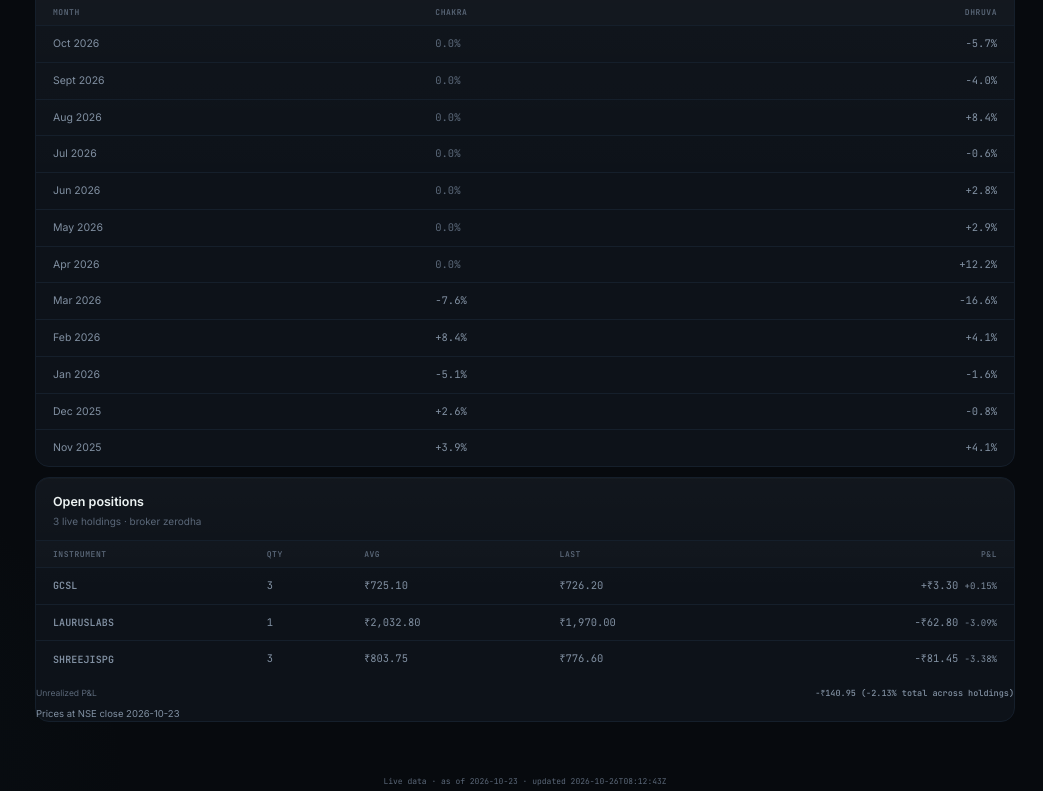
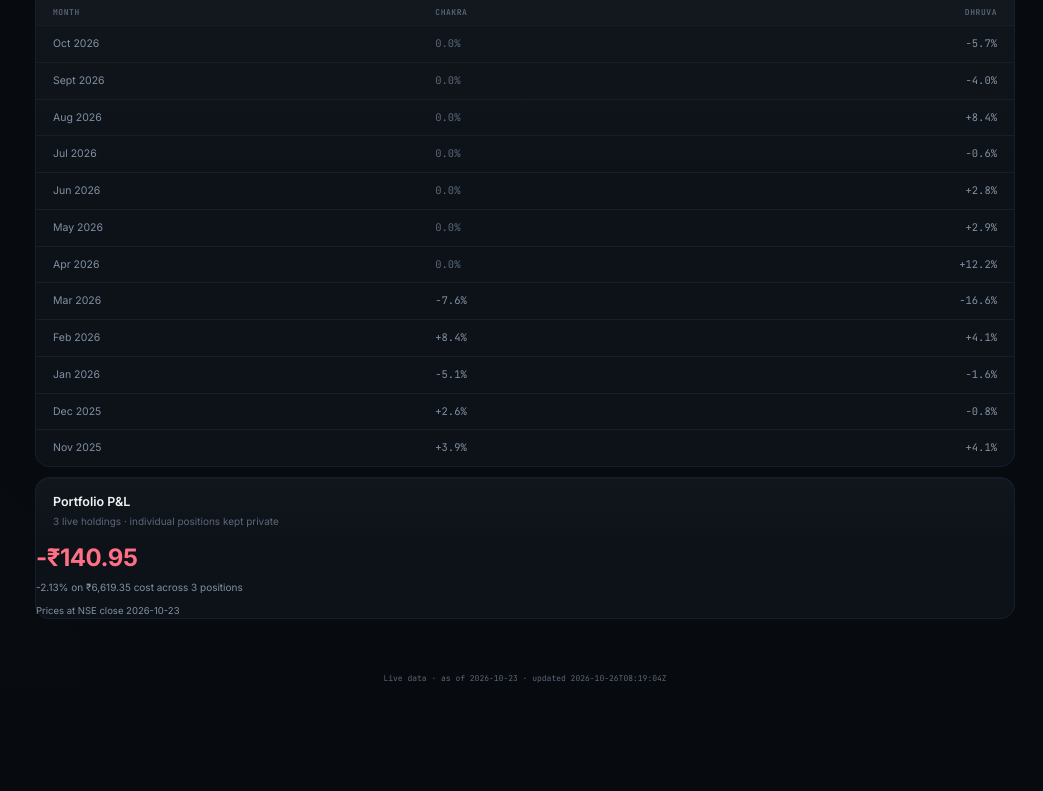
Before and after one commit to gulshan1234g5/trading-dashboard, a React (Vite) app: page / in a window 1280 px wide. Shown: the part 1218-2009 px from the top of the page, without its empty margins (237-1280 px from the left). After the commit the page ends 1906 px from the top, so only its background shows below. Built offline with nearby package versions, Linux system fonts and the light colour scheme.

Commit message:
privacy: holdings table replaced by aggregate Portfolio P&L card

```diff
--- a/public/live.json
+++ b/public/live.json
@@ -1,42 +1,17 @@
 {
-  "generated_at": "2026-10-26T08:12:43Z",
+  "generated_at": "2026-10-26T08:19:04Z",
   "data_asof": "2026-10-23",
   "mode": "REAL",
   "account": {
     "broker": "ZERODHA",
     "cash": 380.65,
-    "holdings": [
-      {
-        "symbol": "GCSL",
-        "qty": 3,
-        "avg": 725.1,
-        "last": 726.2,
-        "pnl": 3.3,
-        "pnl_pct": 0.15,
-        "last_date": "2026-10-23"
-      },
-      {
-        "symbol": "LAURUSLABS",
-        "qty": 1,
-        "avg": 2032.8,
-        "last": 1970.0,
-        "pnl": -62.8,
-        "pnl_pct": -3.09,
-        "last_date": "2026-10-23"
-      },
-      {
-        "symbol": "SHREEJISPG",
-        "qty": 3,
-        "avg": 803.75,
-        "last": 776.6,
-        "pnl": -81.45,
-        "pnl_pct": -3.38,
-        "last_date": "2026-10-23"
-      }
-    ],
+    "holdings": [],
     "n_positions": 3,
+    "cost_basis": 6619.35,
     "unrealized_pnl": -140.95,
-    "equity": 7000.0,
+    "return_pct": -2.13,
+    "equity": 6859.05,
+    "prices_asof": "2026-10-23",
     "capital_floor": 45000,
     "floor_status": "below",
     "capital_plan_note": "Rebuilding toward Rs 45,000 floor: Rs 15,000 slots, flexible monthly deposits before month-end decision"
--- a/src/lib/live.tsx
+++ b/src/lib/live.tsx
@@ -35,8 +35,9 @@ export interface LiveSnapshot {
     broker: string
     cash: number
     holdings: Array<{
-      symbol: string
-      qty: number
+      /** optional: new exports are aggregate-only (rows never emitted) */
+      symbol?: string
+      qty?: number
       /** optional: old live.json exports predate per-position P&L */
       avg?: number
       last?: number
@@ -45,6 +46,9 @@ export interface LiveSnapshot {
       pnl_pct?: number
     }>
     n_positions: number
+    cost_basis?: number
+    return_pct?: number
+    prices_asof?: string
     unrealized_pnl?: number
     equity: number
     capital_floor: number
@@ -92,10 +96,13 @@ export function parseLive(raw: any): LiveSnapshot | null {
   for (const h of a.holdings) {
     if (h === null || typeof h !== 'object') return null
     const o = h as Record<string, unknown>
-    if (typeof o.symbol !== 'string' || typeof o.qty !== 'number') return null
-    if (!optNum(o.avg) || !optNum(o.last) || !optNum(o.pnl) || !optNum(o.pnl_pct)) return null
+    if (o.symbol !== undefined && typeof o.symbol !== 'string') return null
+    if (!optNum(o.qty) || !optNum(o.avg) || !optNum(o.last) || !optNum(o.pnl) || !optNum(o.pnl_pct)) return null
     if (o.last_date !== undefined && typeof o.last_date !== 'string') return null
   }
+  if (a.cost_basis !== undefined && typeof a.cost_basis !== 'number') return null
+  if (a.return_pct !== undefined && typeof a.return_pct !== 'number') return null
+  if (a.prices_asof !== undefined && typeof a.prices_asof !== 'string') return null
 
   const g = raw.gate
   if (g === null || typeof g !== 'object') return null
--- a/src/pages/Overview.tsx
+++ b/src/pages/Overview.tsx
@@ -24,10 +24,10 @@ export function Overview({ navigate }: { navigate: (page: PageId) => void }) {
   const account = live.status === 'ok' ? live.data.account : null
   const gate = live.status === 'ok' ? live.data.gate : null
   const floorPct = account ? Math.min(100, (account.equity / account.capital_floor) * 100) : 0
-  const costBasis = account ? account.holdings.reduce((sum, h) => sum + h.qty * (h.avg ?? 0), 0) : 0
-  const unrealized = account ? (account.unrealized_pnl ?? account.holdings.reduce((sum, h) => sum + (h.pnl ?? 0), 0)) : 0
-  const unrealizedPct = costBasis > 0 ? (unrealized / costBasis) * 100 : 0
-  const priceDate = account?.holdings.find((h) => h.last_date)?.last_date
+  const costBasis = account?.cost_basis ?? 0
+  const unrealized = account?.unrealized_pnl ?? 0
+  const unrealizedPct = account?.return_pct ?? (costBasis > 0 ? (unrealized / costBasis) * 100 : 0)
+  const priceDate = account?.prices_asof
   const pnlCls = (pnl: number) => (pnl < 0 ? 'neg' : 'pos')
 
   return (
@@ -81,7 +81,7 @@ export function Overview({ navigate }: { navigate: (page: PageId) => void }) {
           </div>
           <div className="kpi-value">{account ? account.n_positions : '—'}</div>
           <div className="kpi-delta">
-            <span className="chip">{account && account.holdings.length === 0 ? 'fully flat' : `${account?.holdings.length ?? 0} holdings`}</span>
+            <span className="chip">{account && account.n_positions === 0 ? 'fully flat' : 'aggregate only · details private'}</span>
             <span>live broker holdings · not a demo ledger</span>
           </div>
         </div>
@@ -287,55 +287,20 @@ export function Overview({ navigate }: { navigate: (page: PageId) => void }) {
         <div className="card">
           <div className="section-head">
             <div>
-              <h2>Open positions</h2>
-              <p>{account ? `${account.n_positions} live holdings · broker ${account.broker.toLowerCase()}` : 'loading live holdings'}</p>
+              <h2>Portfolio P&amp;L</h2>
+              <p>{account ? `${account.n_positions} live holdings · individual positions kept private` : 'loading portfolio P&L'}</p>
             </div>
           </div>
-          {account && account.holdings.length > 0 ? (
+          {account && account.n_positions > 0 ? (
             <>
-              <div className="table-wrap">
-                <table className="data-table">
-                  <thead>
-                    <tr>
-                      <th>Instrument</th>
-                      <th>Qty</th>
-                      <th>Avg</th>
-                      <th>Last</th>
-                      <th>P&amp;L</th>
-                    </tr>
-                  </thead>
-                  <tbody>
-                    {account.holdings.map((holding) => (
-                      <tr key={holding.symbol}>
-                        <td className="symbol-name">{holding.symbol}</td>
-                        <td className="num">{holding.qty}</td>
-                        <td className="num">{holding.avg != null ? inr(holding.avg, 2) : '—'}</td>
-                        <td className="num">{holding.last != null ? inr(holding.last, 2) : '—'}</td>
-                        <td className={`num ${holding.pnl != null ? pnlCls(holding.pnl) : ''}`}>
-                          {holding.pnl != null ? (
-                            <>
-                              {holding.pnl > 0 ? '+' : ''}{inr(holding.pnl, 2)}{' '}
-                              <span style={{ fontSize: 9 }}>{pct(holding.pnl_pct ?? 0)}</span>
-                            </>
-                          ) : (
-                            '—'
-                          )}
-                        </td>
-                      </tr>
-                    ))}
-                  </tbody>
-                </table>
+              <div className={pnlCls(unrealized)} style={{ fontSize: 24, fontWeight: 700, letterSpacing: '-0.02em' }}>
+                {unrealized > 0 ? '+' : ''}{inr(unrealized, 2)}
               </div>
-              <div className="budget-row" style={{ marginTop: 10 }}>
-                <div className="budget-labels">
-                  <span>Unrealized P&amp;L</span>
-                  <strong className={pnlCls(unrealized)}>
-                    {unrealized > 0 ? '+' : ''}{inr(unrealized, 2)} ({pct(unrealizedPct)} total across holdings)
-                  </strong>
-                </div>
+              <div style={{ color: 'var(--muted)', fontSize: 10, marginTop: 4 }}>
+                {unrealized > 0 ? '+' : ''}{pct(unrealizedPct)} on {inr(costBasis, 2)} cost across {account.n_positions} positions
               </div>
               {priceDate ? (
-                <p style={{ color: 'var(--muted)', fontSize: 9.5, margin: '6px 0 0', lineHeight: 1.6 }}>
+                <p style={{ color: 'var(--muted)', fontSize: 9.5, margin: '8px 0 0', lineHeight: 1.6 }}>
                   Prices at NSE close {priceDate}
                 </p>
               ) : null}
@@ -344,8 +309,8 @@ export function Overview({ navigate }: { navigate: (page: PageId) => void }) {
             <div style={{ padding: 18 }}>
               <EmptyState
                 icon={<BriefcaseBusiness />}
-                title={account ? 'No open positions' : 'Loading holdings…'}
-                text={account ? 'The live account is fully flat — the regime gate is out of the market, so cash is the position.' : 'Fetching broker holdings.'}
+                title={account ? 'No open positions' : 'Loading portfolio…'}
+                text={account ? 'The live account is fully flat — the regime gate is out of the market, so cash is the position.' : 'Fetching portfolio P&L.'}
               />
             </div>
           )}
```
